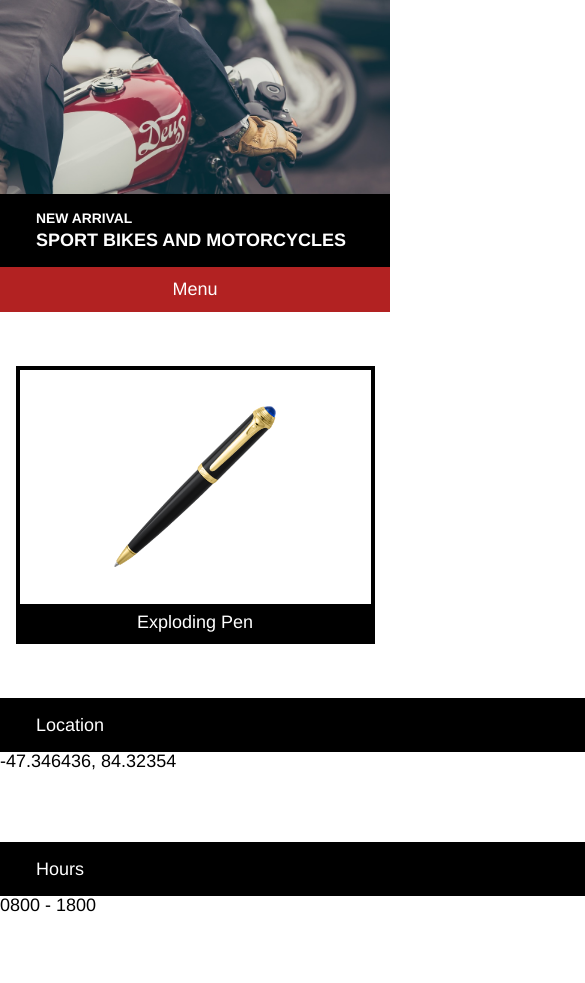
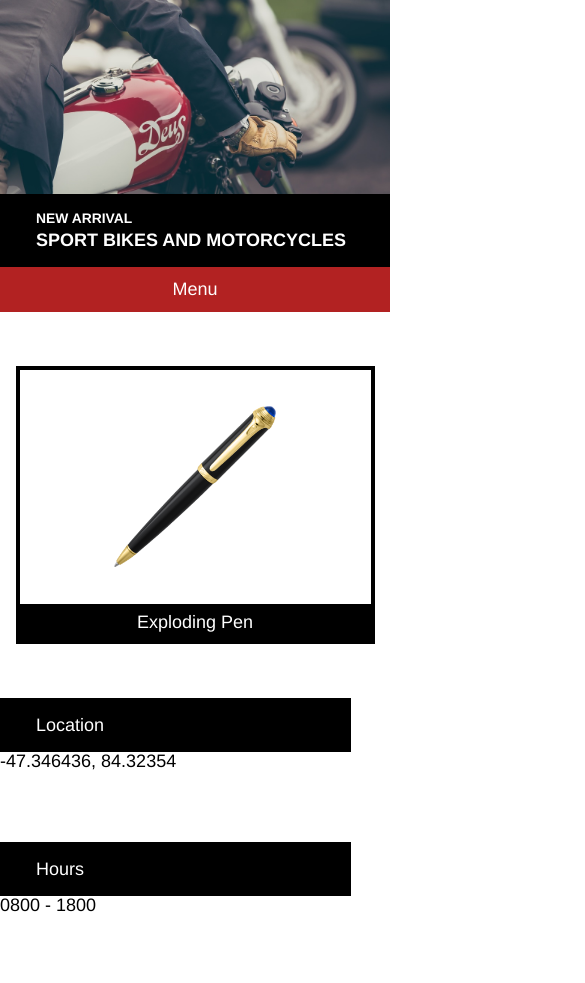
Before and after one commit to AtrumGeost/SecretAgentSupply, a plain HTML site: page index.html in a window 390 px wide. Shown: the part 45-1028 px from the top of the page, 585 px wide, since content can reach past the window. Drawn offline with Linux system fonts and the light colour scheme.

Commit message:
.container-info fix.

```diff
--- a/resources/css/style.css
+++ b/resources/css/style.css
@@ -191,6 +191,10 @@ footer {
     align-items: flex-end;
   }
 
+  .container-info {
+    width: 100%;
+  }
+
   .hero-banner {
     height: 15rem;
   }
```
